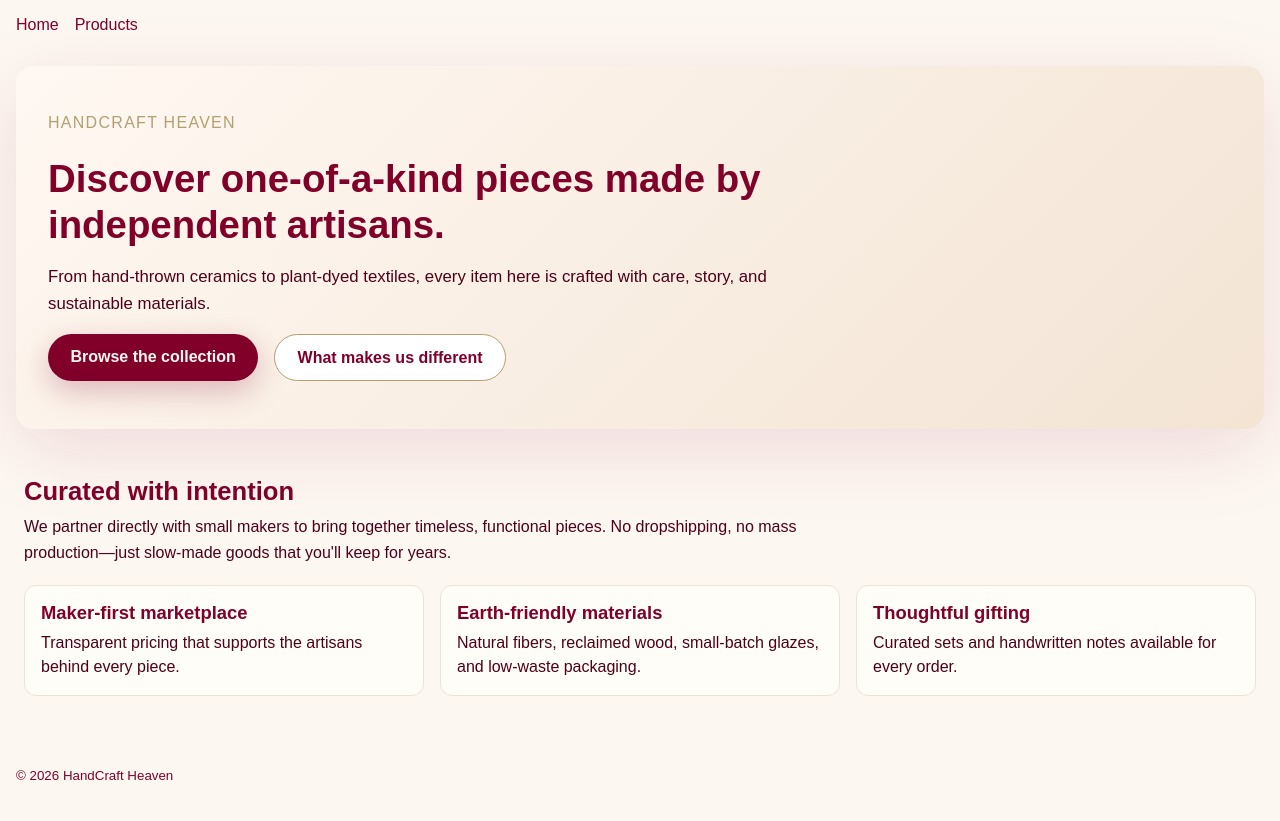
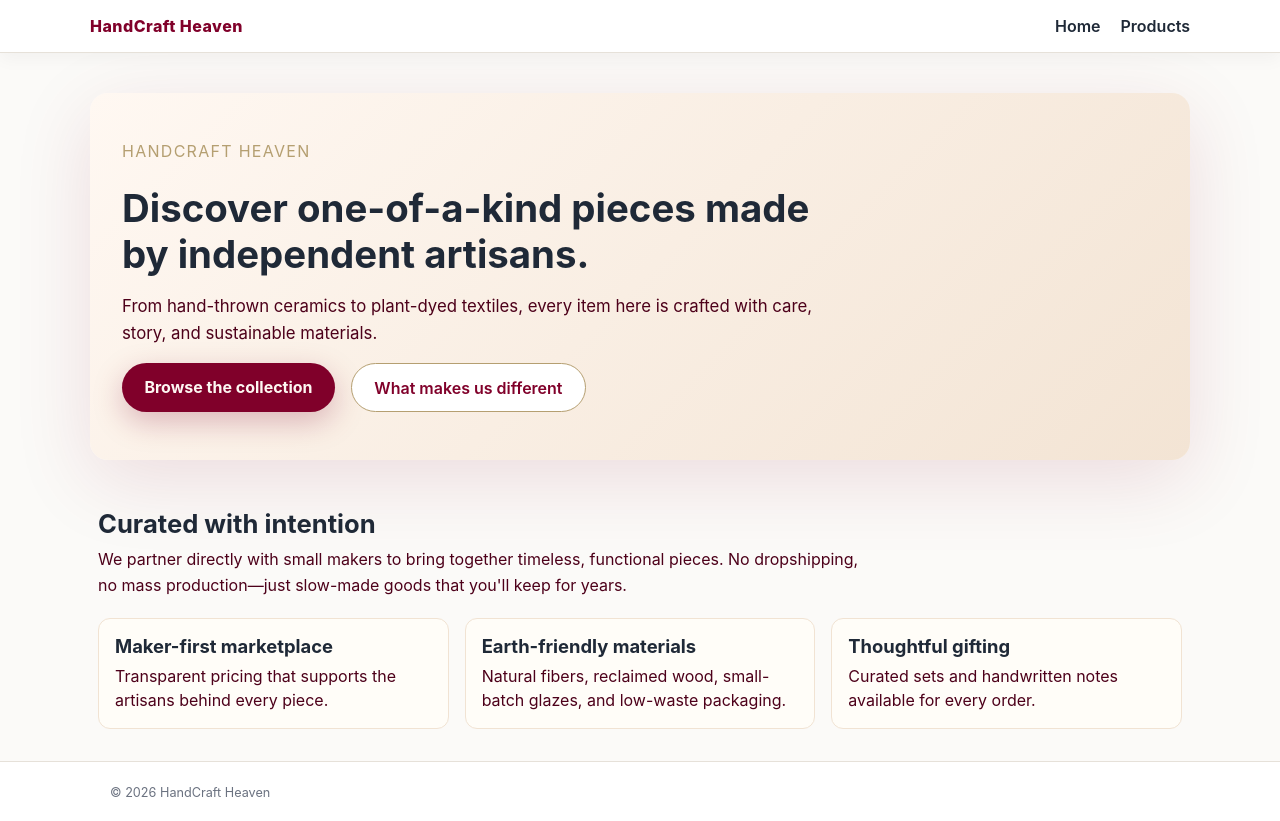
Before and after one commit to Ezra-186/Team09-HCH, a Next.js app: page / in a window 1280 px wide. Before the commit the page ends 800 px from the top, so only its background shows below. Built offline with nearby package versions, Linux system fonts and the light colour scheme.

Commit message:
Refresh global tokens and layout styles

```diff
--- a/src/app/globals.css
+++ b/src/app/globals.css
@@ -1,7 +1,13 @@
 :root {
-  --burgundy: #80002a;
-  --cream: #fdf7f2;
+  --bg: #fbfaf8;
+  --surface: #ffffff;
+  --text: #1f2937;
+  --muted: #6b7280;
+  --border: #e6e1d9;
+  --brand: #80002a;
+  --brandSoft: #f3e7ea;
   --gold: #b59f71;
+  --shadow: 0 10px 25px rgba(0, 0, 0, 0.08);
 }
 
 html,
@@ -10,15 +16,19 @@ body {
   overflow-x: hidden;
 }
 
+* {
+  box-sizing: border-box;
+  margin: 0;
+  padding: 0;
+}
+
 body {
   display: flex;
   flex-direction: column;
   min-height: 100vh;
-
-  background: var(--cream);
-  color: var(--burgundy);
-
-  font-family: Arial, Helvetica, sans-serif;
+  background: var(--bg);
+  color: var(--text);
+  font-family: 'Inter', 'Helvetica Neue', Arial, system-ui, -apple-system, sans-serif;
   -webkit-font-smoothing: antialiased;
   -moz-osx-font-smoothing: grayscale;
 }
@@ -27,13 +37,17 @@ main {
   flex: 1;
 }
 
-* {
-  box-sizing: border-box;
-  padding: 0;
-  margin: 0;
-}
-
 a {
   color: inherit;
   text-decoration: none;
 }
+
+a:hover {
+  color: var(--brand);
+}
+
+a:focus-visible {
+  outline: 2px solid var(--brand);
+  outline-offset: 3px;
+  border-radius: 6px;
+}
--- /dev/null
+++ b/src/app/layout.module.css
@@ -0,0 +1,55 @@
+.container {
+  width: min(1100px, 100%);
+  margin: 0 auto;
+  padding: 0 1.25rem;
+}
+
+.header {
+  background: var(--surface);
+  border-bottom: 1px solid var(--border);
+  box-shadow: 0 6px 18px rgba(0, 0, 0, 0.04);
+  position: sticky;
+  top: 0;
+  z-index: 10;
+}
+
+.navBar {
+  display: flex;
+  align-items: center;
+  justify-content: space-between;
+  gap: 1rem;
+  padding: 1rem 0;
+}
+
+.brand {
+  font-weight: 800;
+  letter-spacing: 0.03em;
+  color: var(--brand);
+}
+
+.links {
+  display: flex;
+  gap: 1.25rem;
+  align-items: center;
+}
+
+.link {
+  font-weight: 600;
+  color: var(--text);
+}
+
+.link:hover {
+  color: var(--brand);
+}
+
+.main {
+  padding: 2.5rem 0 2rem;
+}
+
+.footer {
+  border-top: 1px solid var(--border);
+  background: var(--surface);
+  padding: 1.25rem 0;
+  color: var(--muted);
+  font-size: 0.95rem;
+}
--- a/src/app/layout.tsx
+++ b/src/app/layout.tsx
@@ -1,5 +1,6 @@
 import type { Metadata } from 'next';
 import Link from 'next/link';
+import styles from './layout.module.css';
 import './globals.css';
 
 export const metadata: Metadata = {
@@ -15,17 +16,28 @@ export default function RootLayout({
   return (
     <html lang="en">
       <body>
-        <header style={{ padding: '1rem' }}>
-          <nav style={{ display: 'flex', gap: '1rem' }}>
-            <Link href="/">Home</Link>
-            <Link href="/products">Products</Link>
-          </nav>
+        <header className={styles.header}>
+          <div className={`${styles.container} ${styles.navBar}`}>
+            <Link href="/" className={styles.brand}>
+              HandCraft Heaven
+            </Link>
+            <nav className={styles.links}>
+              <Link className={styles.link} href="/">
+                Home
+              </Link>
+              <Link className={styles.link} href="/products">
+                Products
+              </Link>
+            </nav>
+          </div>
         </header>
 
-        <main style={{ padding: '1rem' }}>{children}</main>
+        <main className={`${styles.container} ${styles.main}`}>{children}</main>
 
-        <footer style={{ padding: '1rem' }}>
-          <small>© {new Date().getFullYear()} HandCraft Heaven</small>
+        <footer className={styles.footer}>
+          <div className={styles.container}>
+            <small>© {new Date().getFullYear()} HandCraft Heaven</small>
+          </div>
         </footer>
       </body>
     </html>
```
